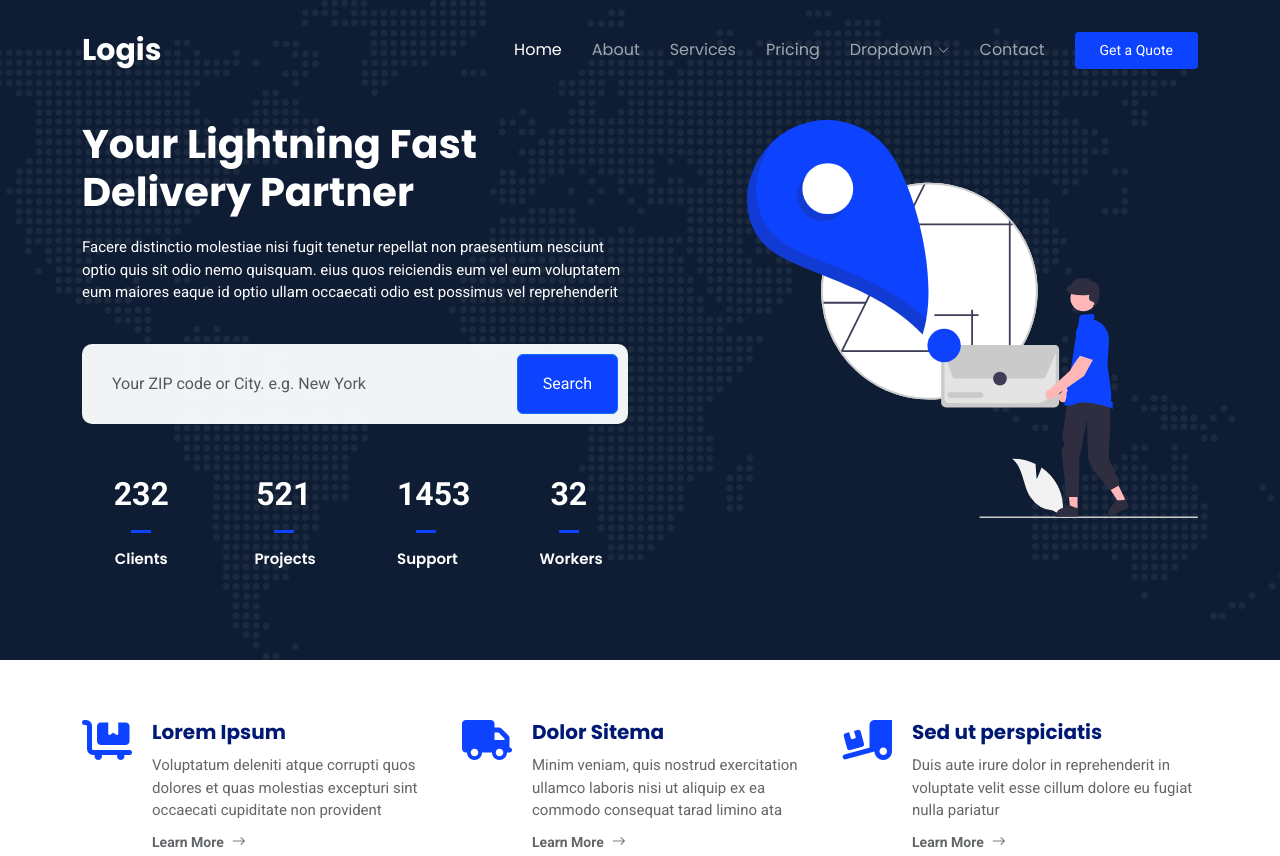
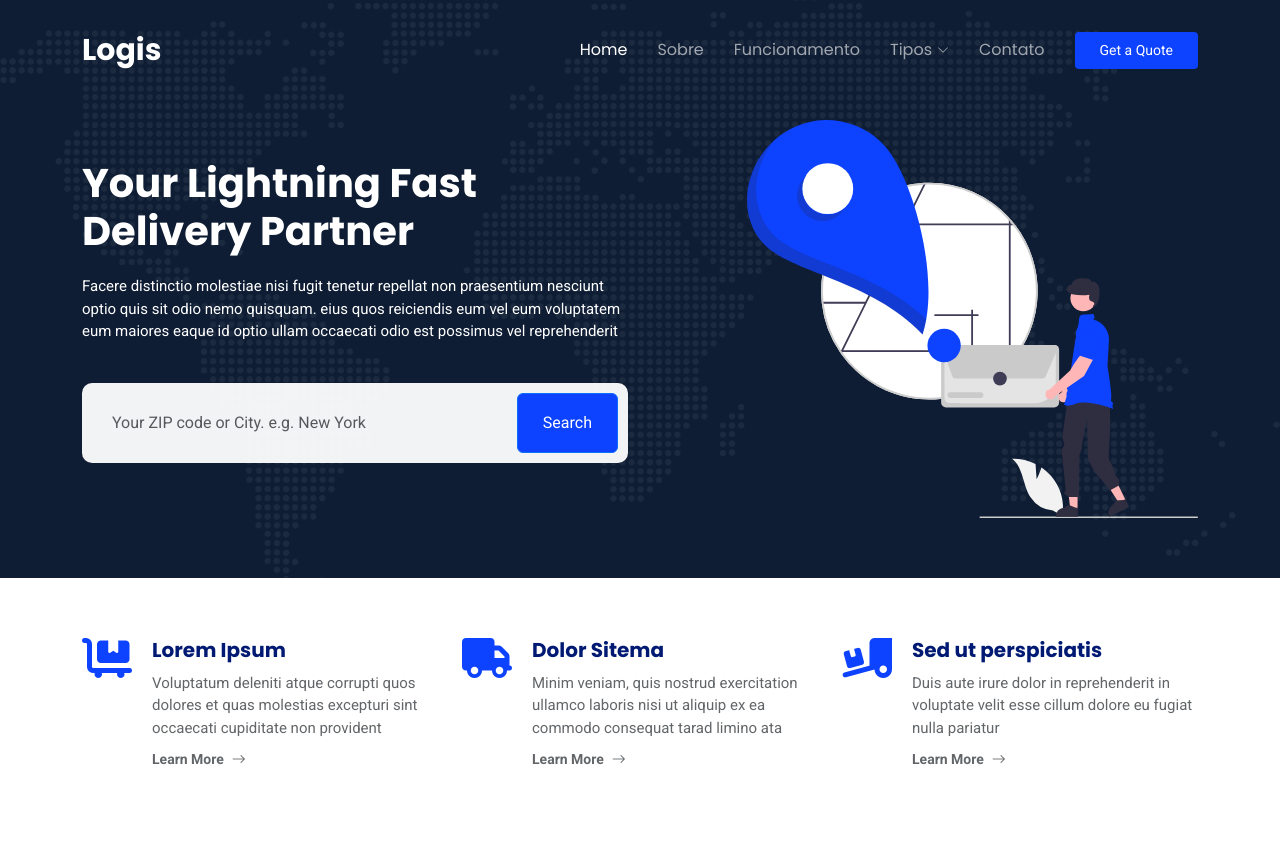
Before and after one commit to augustobp/Teste, a plain HTML site: page index.html in a window 1280 px wide. Shown: the top 856 px of the page. Drawn offline with Linux system fonts and the light colour scheme.

Commit message:
Update index.html

```diff
--- a/index.html
+++ b/index.html
@@ -51,27 +51,17 @@
       <nav id="navmenu" class="navmenu">
         <ul>
           <li><a href="index.html" class="active">Home<br></a></li>
-          <li><a href="about.html">About</a></li>
-          <li><a href="services.html">Services</a></li>
-          <li><a href="pricing.html">Pricing</a></li>
-          <li class="dropdown"><a href="#"><span>Dropdown</span> <i class="bi bi-chevron-down toggle-dropdown"></i></a>
+          <li><a href="about.html">Sobre</a></li>
+          <li><a href="services.html">Funcionamento</a></li>
+          <li class="dropdown"><a href="#"><span>Tipos</span> <i class="bi bi-chevron-down toggle-dropdown"></i></a>
             <ul>
-              <li><a href="#">Dropdown 1</a></li>
-              <li class="dropdown"><a href="#"><span>Deep Dropdown</span> <i class="bi bi-chevron-down toggle-dropdown"></i></a>
-                <ul>
-                  <li><a href="#">Deep Dropdown 1</a></li>
-                  <li><a href="#">Deep Dropdown 2</a></li>
-                  <li><a href="#">Deep Dropdown 3</a></li>
-                  <li><a href="#">Deep Dropdown 4</a></li>
-                  <li><a href="#">Deep Dropdown 5</a></li>
-                </ul>
-              </li>
-              <li><a href="#">Dropdown 2</a></li>
-              <li><a href="#">Dropdown 3</a></li>
-              <li><a href="#">Dropdown 4</a></li>
+              <li><a href="#">Unity</a></li>
+              <li><a href="#">Blender</a></li>
+              <li><a href="#">Canva</a></li>
+              <li><a href="#">Outro</a></li>
             </ul>
           </li>
-          <li><a href="contact.html">Contact</a></li>
+          <li><a href="contact.html">Contato</a></li>
         </ul>
         <i class="mobile-nav-toggle d-xl-none bi bi-list"></i>
       </nav>
@@ -99,37 +89,6 @@
               <button type="submit" class="btn btn-primary">Search</button>
             </form>
 
-            <div class="row gy-4" data-aos="fade-up" data-aos-delay="300">
-
-              <div class="col-lg-3 col-6">
-                <div class="stats-item text-center w-100 h-100">
-                  <span data-purecounter-start="0" data-purecounter-end="232" data-purecounter-duration="0" class="purecounter">232</span>
-                  <p>Clients</p>
-                </div>
-              </div><!-- End Stats Item -->
-
-              <div class="col-lg-3 col-6">
-                <div class="stats-item text-center w-100 h-100">
-                  <span data-purecounter-start="0" data-purecounter-end="521" data-purecounter-duration="0" class="purecounter">521</span>
-                  <p>Projects</p>
-                </div>
-              </div><!-- End Stats Item -->
-
-              <div class="col-lg-3 col-6">
-                <div class="stats-item text-center w-100 h-100">
-                  <span data-purecounter-start="0" data-purecounter-end="1453" data-purecounter-duration="0" class="purecounter">1453</span>
-                  <p>Support</p>
-                </div>
-              </div><!-- End Stats Item -->
-
-              <div class="col-lg-3 col-6">
-                <div class="stats-item text-center w-100 h-100">
-                  <span data-purecounter-start="0" data-purecounter-end="32" data-purecounter-duration="0" class="purecounter">32</span>
-                  <p>Workers</p>
-                </div>
-              </div><!-- End Stats Item -->
-
-            </div>
 
           </div>
 
```
